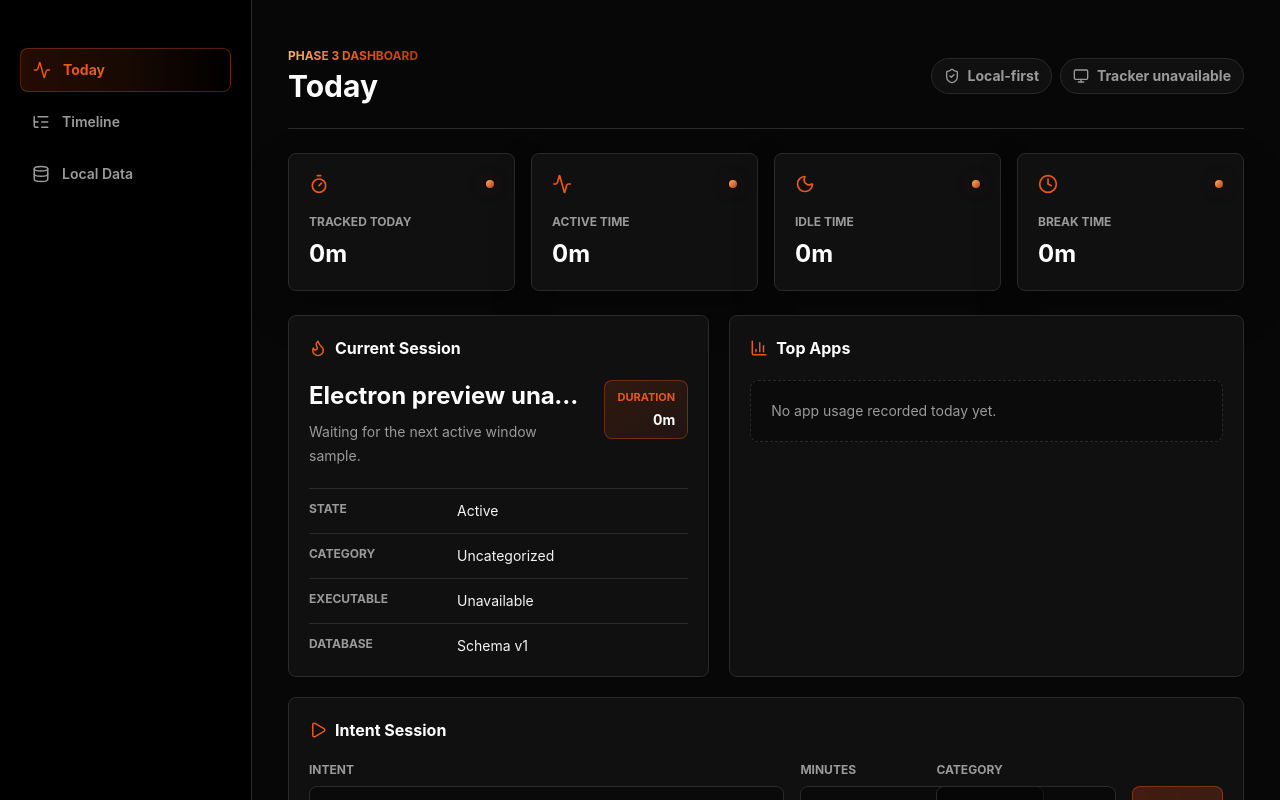
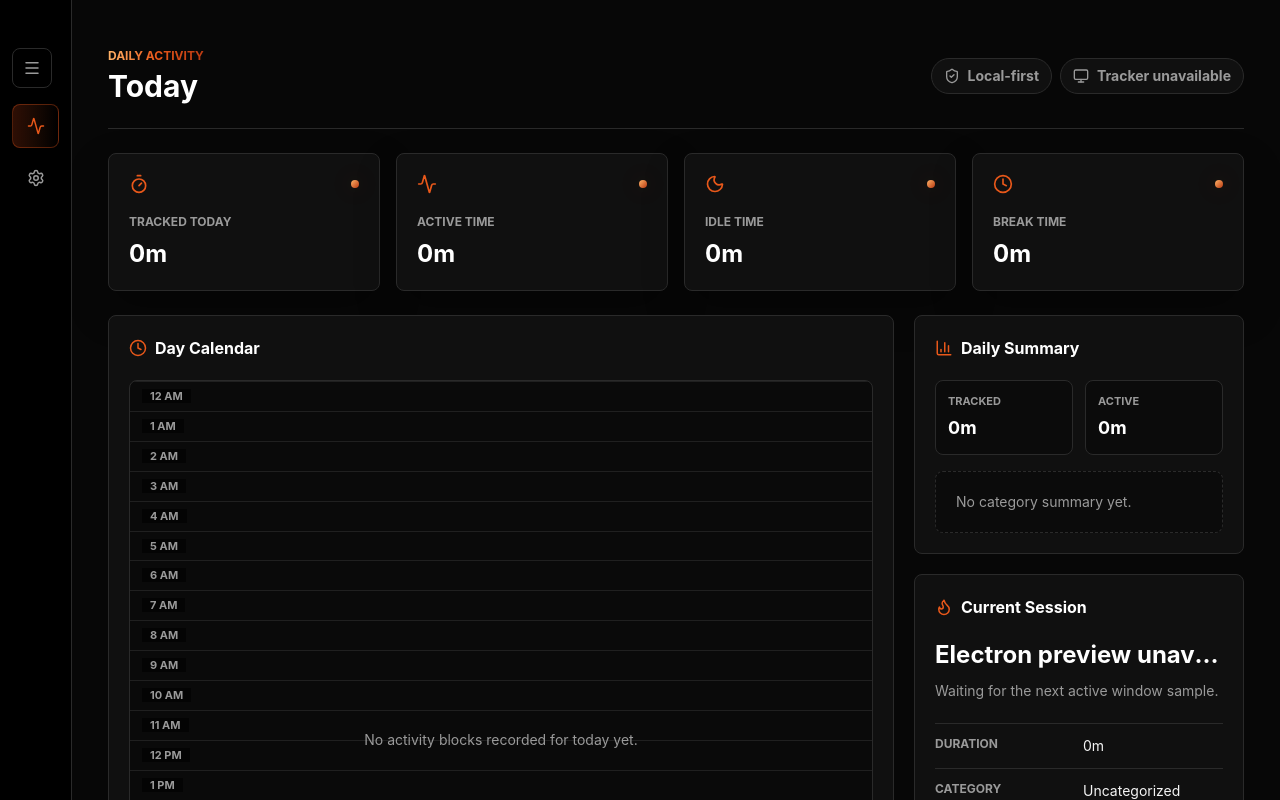
Before and after one commit to kidusshun/stryv, a React (Vite) app: page / in a window 1280 px wide. Shown: the top 800 px of the page. Built offline with nearby package versions, Linux system fonts and the light colour scheme.

Commit message:
feat: overhaul app layout

```diff
--- a/src/App.tsx
+++ b/src/App.tsx
@@ -8,10 +8,12 @@ import {
   Flame,
   ListTree,
   Maximize2,
+  Menu,
   Minus,
   Monitor,
   Moon,
   Play,
+  Settings,
   Square,
   X,
   ShieldCheck,
@@ -55,7 +57,23 @@ type SelectOption = {
   value: string;
 };
 
+type AppPage = 'home' | 'config';
+
+type CategorySummaryItem = {
+  name: string;
+  color: string;
+  durationSeconds: number;
+};
+
+type CalendarBlock = TodayDashboard['timeline'][number] & {
+  topPercent: number;
+  heightPercent: number;
+  color: string;
+};
+
 export function App() {
+  const [activePage, setActivePage] = useState<AppPage>('home');
+  const [isSidebarCollapsed, setIsSidebarCollapsed] = useState(true);
   const [databaseStatus, setDatabaseStatus] = useState<DatabaseStatus | null>(null);
   const [trackerStatus, setTrackerStatus] = useState<TrackerStatus | null>(null);
   const [today, setToday] = useState<TodayDashboard>(previewDashboard);
@@ -114,6 +132,8 @@ export function App() {
   const intentCategories = categories.filter(
     (category) => Boolean(category.is_work) || Boolean(category.is_focus),
   );
+  const categorySummary = useMemo(() => getCategorySummary(today), [today]);
+  const calendarBlocks = useMemo(() => getCalendarBlocks(today), [today]);
 
   const startIntent = async () => {
     if (!window.stryv || !intentCategoryId) {
@@ -192,42 +212,29 @@ export function App() {
   };
 
   return (
-    <main className="min-h-screen overflow-x-hidden bg-stryv-bg text-stryv-text">
+    <main className="min-h-screen overflow-hidden bg-stryv-bg text-stryv-text">
       <WindowControls />
-      <div className="grid min-h-screen grid-cols-1 lg:grid-cols-[252px_minmax(0,1fr)]">
-        <aside className="border-b border-stryv-line bg-black px-5 pb-5 pt-12 lg:border-b-0 lg:border-r">
-          <nav className="grid gap-2" aria-label="Primary">
-            <a
-              className="flex h-11 items-center gap-3 rounded-lg border border-stryv-orange/35 bg-gradient-to-r from-stryv-ember/20 via-stryv-orange/10 to-transparent px-3 text-sm font-bold text-stryv-orange"
-              href="#today"
+      <div
+        className={`grid min-h-screen transition-[grid-template-columns] duration-200 ${
+          isSidebarCollapsed ? 'lg:grid-cols-[72px_minmax(0,1fr)]' : 'lg:grid-cols-[224px_minmax(0,1fr)]'
+        }`}
       >
-              <Activity size={18} />
-              Today
-            </a>
-            <a
-              className="flex h-11 items-center gap-3 rounded-lg px-3 text-sm font-semibold text-stryv-muted hover:bg-stryv-elevated hover:text-stryv-text"
-              href="#timeline"
-            >
-              <ListTree size={18} />
-              Timeline
-            </a>
-            <a
-              className="flex h-11 items-center gap-3 rounded-lg px-3 text-sm font-semibold text-stryv-muted hover:bg-stryv-elevated hover:text-stryv-text"
-              href="#data"
-            >
-              <Database size={18} />
-              Local Data
-            </a>
-          </nav>
-        </aside>
+        <AppSidebar
+          activePage={activePage}
+          isCollapsed={isSidebarCollapsed}
+          onNavigate={setActivePage}
+          onToggle={() => setIsSidebarCollapsed((current) => !current)}
+        />
 
-        <section className="min-w-0 px-5 pb-6 pt-12 sm:px-7 lg:px-9" id="today">
+        <section className="min-h-screen min-w-0 overflow-auto px-5 pb-6 pt-12 sm:px-7 lg:px-9">
           <header className="flex flex-col gap-4 border-b border-stryv-line pb-6 sm:flex-row sm:items-center sm:justify-between">
             <div>
               <p className="bg-gradient-to-r from-stryv-amber via-stryv-orange to-stryv-ember bg-clip-text text-xs font-bold uppercase text-transparent">
-                Phase 3 dashboard
+                {activePage === 'home' ? 'Daily activity' : 'Stryv settings'}
               </p>
-              <h2 className="mt-1 text-3xl font-bold tracking-normal text-white">Today</h2>
+              <h2 className="mt-1 text-3xl font-bold tracking-normal text-white">
+                {activePage === 'home' ? 'Today' : 'Configuration'}
+              </h2>
             </div>
             <div className="flex flex-wrap items-center gap-2">
               <StatusPill icon={<ShieldCheck size={16} />} label="Local-first" />
@@ -239,62 +246,17 @@ export function App() {
             </div>
           </header>
 
-          <section className="mt-6 grid gap-4 md:grid-cols-2 xl:grid-cols-4" aria-label="Daily metrics">
-            <MetricCard icon={<Timer size={20} />} label="Tracked Today" value={formatDuration(today.totalTrackedSeconds)} />
-            <MetricCard icon={<Activity size={20} />} label="Active Time" value={formatDuration(today.activeSeconds)} />
-            <MetricCard icon={<Moon size={20} />} label="Idle Time" value={formatDuration(today.idleSeconds)} />
-            <MetricCard icon={<Clock size={20} />} label="Break Time" value={formatDuration(today.breakSeconds)} />
-          </section>
-
-          <section className="mt-6 grid min-w-0 gap-5 xl:grid-cols-[minmax(0,0.9fr)_minmax(0,1.1fr)]">
-            <Panel title="Current Session" icon={<Flame size={18} />}>
-              <div className="flex min-w-0 flex-col items-start justify-between gap-4 sm:flex-row">
-                <div className="min-w-0">
-                  <p className="truncate text-2xl font-bold text-white">{today.current.appName}</p>
-                  <p className="mt-2 line-clamp-2 text-sm leading-6 text-stryv-muted">
-                    {today.current.windowTitle ?? 'Waiting for the next active window sample.'}
-                  </p>
-                </div>
-                <div className="shrink-0 rounded-lg border border-stryv-orange/35 bg-gradient-to-br from-stryv-orange/15 to-stryv-ember/10 px-3 py-2 text-left sm:text-right">
-                  <p className="text-[11px] font-bold uppercase text-stryv-orange">Duration</p>
-                  <p className="mt-1 whitespace-nowrap text-sm font-bold text-white">
-                    {formatDuration(today.current.durationSeconds)}
-                  </p>
-                </div>
-              </div>
-              <div className="mt-5 grid gap-3 text-sm">
-                <InfoRow label="State" value={today.current.isIdle ? 'Idle' : 'Active'} />
-                <InfoRow label="Category" value={today.current.categoryName ?? 'Uncategorized'} />
-                <InfoRow label="Executable" value={today.current.executablePath ?? 'Unavailable'} />
-                <InfoRow label="Database" value={databaseStatus ? `Schema v${databaseStatus.schemaVersion}` : 'Preparing'} />
-              </div>
-            </Panel>
-
-            <Panel title="Top Apps" icon={<BarChart3 size={18} />}>
-              <div className="grid gap-3">
-                {today.topApps.length > 0 ? (
-                  today.topApps.map((app) => (
-                    <div key={app.appName} className="grid gap-2">
-                      <div className="flex items-center justify-between gap-3 text-sm">
-                        <span className="min-w-0 truncate font-semibold text-white">{app.appName}</span>
-                        <span className="whitespace-nowrap text-stryv-muted">{formatDuration(app.durationSeconds)}</span>
-                      </div>
-                      <div className="h-2 overflow-hidden rounded-full bg-stryv-elevated">
-                        <div
-                          className="h-full rounded-full bg-gradient-to-r from-stryv-ember via-stryv-orange to-stryv-amber shadow-neon"
-                          style={{ width: `${Math.max(6, (app.durationSeconds / topDuration) * 100)}%` }}
+          {activePage === 'home' ? (
+            <HomePage
+              calendarBlocks={calendarBlocks}
+              categorySummary={categorySummary}
+              databaseStatus={databaseStatus}
+              today={today}
+              topDuration={topDuration}
             />
-                      </div>
-                    </div>
-                  ))
           ) : (
-                  <EmptyState text="No app usage recorded today yet." />
-                )}
-              </div>
-            </Panel>
-          </section>
-
-          <Panel title="Intent Session" icon={<Play size={18} />} className="mt-5">
+            <section className="mt-6 grid gap-5">
+              <Panel title="Intent Session" icon={<Play size={18} />}>
                 {today.activeIntent ? (
                   <div className="flex flex-col gap-4 sm:flex-row sm:items-center sm:justify-between">
                     <div className="min-w-0">
@@ -364,8 +326,7 @@ export function App() {
                   </div>
                 )}
               </Panel>
-
-          <section className="mt-5 grid gap-5 xl:grid-cols-2">
+              <section className="grid gap-5 xl:grid-cols-2">
             <Panel title="Categories" icon={<Database size={18} />}>
               <div className="grid gap-3">
                 <div className="grid gap-3 sm:grid-cols-[minmax(0,1fr)_112px_auto]">
@@ -487,45 +448,7 @@ export function App() {
               </div>
             </Panel>
               </section>
-
-          <Panel title="Timeline" icon={<ListTree size={18} />} className="mt-5" id="timeline">
-            <div className="grid gap-2">
-              {today.timeline.length > 0 ? (
-                today.timeline.map((session) => (
-                  <article
-                    key={session.id}
-                    className="grid gap-3 rounded-lg border border-stryv-line bg-black/40 p-3 sm:grid-cols-[132px_minmax(0,1fr)_96px] sm:items-center"
-                  >
-                    <div className="text-xs font-bold uppercase text-stryv-orange">
-                      {formatTime(session.startedAt)} - {session.endedAt ? formatTime(session.endedAt) : 'Now'}
-                    </div>
-                    <div className="min-w-0">
-                      <div className="flex min-w-0 items-center gap-2">
-                        <span
-                          className={`h-2 w-2 shrink-0 rounded-full ${
-                            session.isIdle
-                              ? 'bg-stryv-muted'
-                              : 'bg-gradient-to-br from-stryv-amber to-stryv-ember shadow-neon'
-                          }`}
-                        />
-                        <h3 className="truncate text-sm font-bold text-white">{session.appName}</h3>
-                      </div>
-                      <p className="mt-1 truncate text-sm text-stryv-muted">
-                        {session.windowTitle ?? (session.isIdle ? 'Idle block' : 'Untitled window')}
-                      </p>
-                    </div>
-                    <div className="text-left text-sm font-bold text-white sm:text-right">
-                      {formatDuration(session.durationSeconds)}
-                    </div>
-                  </article>
-                ))
-              ) : (
-                <EmptyState text="The timeline will fill in as Stryv records activity changes." />
-              )}
-            </div>
-          </Panel>
-
-          <section className="mt-5 rounded-lg border border-stryv-line bg-stryv-panel p-5" id="data">
+              <section className="rounded-lg border border-stryv-line bg-stryv-panel p-5">
                 <h3 className="text-base font-bold text-white">Local Data</h3>
                 <dl className="mt-4 grid gap-3 text-sm">
                   <InfoRow label="Database file" value={databaseStatus?.path ?? 'Preparing local database...'} />
@@ -534,8 +457,253 @@ export function App() {
                 </dl>
               </section>
             </section>
+          )}
+        </section>
       </div>
     </main>
+  );
+}
+
+function AppSidebar({
+  activePage,
+  isCollapsed,
+  onNavigate,
+  onToggle,
+}: {
+  activePage: AppPage;
+  isCollapsed: boolean;
+  onNavigate: (page: AppPage) => void;
+  onToggle: () => void;
+}) {
+  return (
+    <aside className="border-b border-stryv-line bg-black/95 px-3 pb-4 pt-12 lg:min-h-screen lg:border-b-0 lg:border-r">
+      <div className="flex items-center justify-between">
+        {!isCollapsed ? (
+          <span className="px-2 text-xs font-bold uppercase tracking-normal text-stryv-muted">Navigation</span>
+        ) : null}
+        <button
+          aria-label={isCollapsed ? 'Expand sidebar' : 'Collapse sidebar'}
+          className="grid h-10 w-10 place-items-center rounded-lg border border-stryv-line text-stryv-muted hover:border-stryv-orange/45 hover:text-white"
+          onClick={onToggle}
+          type="button"
+        >
+          <Menu size={18} />
+        </button>
+      </div>
+      <nav className="mt-4 grid gap-2" aria-label="Primary">
+        <SidebarButton
+          icon={<Activity size={18} />}
+          isActive={activePage === 'home'}
+          isCollapsed={isCollapsed}
+          label="Today"
+          onClick={() => onNavigate('home')}
+        />
+        <SidebarButton
+          icon={<Settings size={18} />}
+          isActive={activePage === 'config'}
+          isCollapsed={isCollapsed}
+          label="Config"
+          onClick={() => onNavigate('config')}
+        />
+      </nav>
+    </aside>
+  );
+}
+
+function SidebarButton({
+  icon,
+  isActive,
+  isCollapsed,
+  label,
+  onClick,
+}: {
+  icon: React.ReactNode;
+  isActive: boolean;
+  isCollapsed: boolean;
+  label: string;
+  onClick: () => void;
+}) {
+  return (
+    <button
+      className={`flex h-11 items-center gap-3 rounded-lg border px-3 text-sm font-bold transition ${
+        isActive
+          ? 'border-stryv-orange/35 bg-gradient-to-r from-stryv-ember/25 via-stryv-orange/10 to-transparent text-stryv-orange'
+          : 'border-transparent text-stryv-muted hover:bg-stryv-elevated hover:text-white'
+      } ${isCollapsed ? 'justify-center' : 'justify-start'}`}
+      onClick={onClick}
+      title={isCollapsed ? label : undefined}
+      type="button"
+    >
+      <span className="shrink-0">{icon}</span>
+      {!isCollapsed ? <span className="truncate">{label}</span> : null}
+    </button>
+  );
+}
+
+function HomePage({
+  calendarBlocks,
+  categorySummary,
+  databaseStatus,
+  today,
+  topDuration,
+}: {
+  calendarBlocks: CalendarBlock[];
+  categorySummary: CategorySummaryItem[];
+  databaseStatus: DatabaseStatus | null;
+  today: TodayDashboard;
+  topDuration: number;
+}) {
+  return (
+    <>
+      <section className="mt-6 grid gap-4 md:grid-cols-2 xl:grid-cols-4" aria-label="Daily metrics">
+        <MetricCard icon={<Timer size={20} />} label="Tracked Today" value={formatDuration(today.totalTrackedSeconds)} />
+        <MetricCard icon={<Activity size={20} />} label="Active Time" value={formatDuration(today.activeSeconds)} />
+        <MetricCard icon={<Moon size={20} />} label="Idle Time" value={formatDuration(today.idleSeconds)} />
+        <MetricCard icon={<Clock size={20} />} label="Break Time" value={formatDuration(today.breakSeconds)} />
+      </section>
+
+      <section className="mt-6 grid min-w-0 gap-5 xl:grid-cols-[minmax(0,1fr)_330px]">
+        <Panel title="Day Calendar" icon={<CalendarIcon />}>
+          <DayCalendar blocks={calendarBlocks} />
+        </Panel>
+        <div className="grid content-start gap-5">
+          <DailySummary categorySummary={categorySummary} today={today} />
+          <Panel title="Current Session" icon={<Flame size={18} />}>
+            <div className="min-w-0">
+              <p className="truncate text-2xl font-bold text-white">{today.current.appName}</p>
+              <p className="mt-2 line-clamp-2 text-sm leading-6 text-stryv-muted">
+                {today.current.windowTitle ?? 'Waiting for the next active window sample.'}
+              </p>
+            </div>
+            <div className="mt-5 grid gap-3 text-sm">
+              <InfoRow label="Duration" value={formatDuration(today.current.durationSeconds)} />
+              <InfoRow label="Category" value={today.current.categoryName ?? 'Uncategorized'} />
+              <InfoRow label="Database" value={databaseStatus ? `Schema v${databaseStatus.schemaVersion}` : 'Preparing'} />
+            </div>
+          </Panel>
+          <Panel title="Top Apps" icon={<BarChart3 size={18} />}>
+            <div className="grid gap-3">
+              {today.topApps.length > 0 ? (
+                today.topApps.map((app) => (
+                  <div key={app.appName} className="grid gap-2">
+                    <div className="flex items-center justify-between gap-3 text-sm">
+                      <span className="min-w-0 truncate font-semibold text-white">{app.appName}</span>
+                      <span className="whitespace-nowrap text-stryv-muted">{formatDuration(app.durationSeconds)}</span>
+                    </div>
+                    <div className="h-2 overflow-hidden rounded-full bg-stryv-elevated">
+                      <div
+                        className="h-full rounded-full bg-gradient-to-r from-stryv-ember via-stryv-orange to-stryv-amber shadow-neon"
+                        style={{ width: `${Math.max(6, (app.durationSeconds / topDuration) * 100)}%` }}
+                      />
+                    </div>
+                  </div>
+                ))
+              ) : (
+                <EmptyState text="No app usage recorded today yet." />
+              )}
+            </div>
+          </Panel>
+        </div>
+      </section>
+    </>
+  );
+}
+
+function CalendarIcon() {
+  return <Clock size={18} />;
+}
+
+function DayCalendar({ blocks }: { blocks: CalendarBlock[] }) {
+  const hours = Array.from({ length: 24 }, (_, index) => index);
+
+  return (
+    <div className="relative h-[720px] overflow-hidden rounded-lg border border-stryv-line bg-black/35">
+      <div className="absolute inset-0 grid" style={{ gridTemplateRows: 'repeat(24, minmax(0, 1fr))' }}>
+        {hours.map((hour) => (
+          <div className="border-t border-stryv-line/70" key={hour}>
+            <span className="ml-3 -translate-y-2 bg-black/60 px-2 text-[11px] font-bold text-stryv-muted">
+              {formatHour(hour)}
+            </span>
+          </div>
+        ))}
+      </div>
+      <div className="absolute bottom-0 left-20 right-4 top-0">
+        {blocks.map((block) => (
+          <article
+            className="absolute left-0 right-0 overflow-hidden rounded-md border border-white/10 px-3 py-2 shadow-[0_8px_22px_rgba(0,0,0,0.36)]"
+            key={block.id}
+            style={{
+              background: `linear-gradient(135deg, ${block.color}d9, ${block.color}8a)`,
+              top: `${block.topPercent}%`,
+              height: `${block.heightPercent}%`,
+            }}
+          >
+            <p className="truncate text-xs font-bold text-white">{block.appName}</p>
+            <p className="mt-1 truncate text-[11px] font-semibold text-white/80">
+              {formatTime(block.startedAt)} - {block.endedAt ? formatTime(block.endedAt) : 'Now'}
+            </p>
+          </article>
+        ))}
+      </div>
+      {blocks.length === 0 ? (
+        <div className="absolute inset-0 grid place-items-center px-6 text-center text-sm text-stryv-muted">
+          No activity blocks recorded for today yet.
+        </div>
+      ) : null}
+    </div>
+  );
+}
+
+function DailySummary({
+  categorySummary,
+  today,
+}: {
+  categorySummary: CategorySummaryItem[];
+  today: TodayDashboard;
+}) {
+  const total = Math.max(today.activeSeconds + today.idleSeconds, 1);
+
+  return (
+    <Panel title="Daily Summary" icon={<BarChart3 size={18} />}>
+      <div className="grid gap-4">
+        <div className="grid grid-cols-2 gap-3">
+          <SummaryStat label="Tracked" value={formatDuration(today.totalTrackedSeconds)} />
+          <SummaryStat label="Active" value={formatDuration(today.activeSeconds)} />
+        </div>
+        <div className="grid gap-3">
+          {categorySummary.length > 0 ? (
+            categorySummary.map((item) => (
+              <div className="grid gap-2" key={item.name}>
+                <div className="flex items-center justify-between gap-3 text-sm">
+                  <span className="flex min-w-0 items-center gap-2">
+                    <span className="h-2.5 w-2.5 shrink-0 rounded-full" style={{ background: item.color }} />
+                    <span className="truncate font-semibold text-white">{item.name}</span>
+                  </span>
+                  <span className="whitespace-nowrap text-stryv-muted">{formatDuration(item.durationSeconds)}</span>
+                </div>
+                <div className="h-2 overflow-hidden rounded-full bg-stryv-elevated">
+                  <div
+                    className="h-full rounded-full"
+                    style={{ background: item.color, width: `${Math.max(5, (item.durationSeconds / total) * 100)}%` }}
+                  />
+                </div>
+              </div>
+            ))
+          ) : (
+            <EmptyState text="No category summary yet." />
+          )}
+        </div>
+      </div>
+    </Panel>
+  );
+}
+
+function SummaryStat({ label, value }: { label: string; value: string }) {
+  return (
+    <div className="rounded-lg border border-stryv-line bg-black/30 p-3">
+      <p className="text-[11px] font-bold uppercase text-stryv-muted">{label}</p>
+      <p className="mt-1 text-lg font-bold text-white">{value}</p>
+    </div>
   );
 }
 
@@ -739,6 +907,44 @@ function EmptyState({ text }: { text: string }) {
   );
 }
 
+function getCategorySummary(today: TodayDashboard): CategorySummaryItem[] {
+  const durations = new Map<string, CategorySummaryItem>();
+
+  for (const session of today.timeline) {
+    const name = session.categoryName ?? (session.isIdle ? 'Idle' : 'Uncategorized');
+    const color = session.categoryColor ?? (session.isIdle ? '#737373' : '#a3a3a3');
+    const current = durations.get(name);
+
+    durations.set(name, {
+      name,
+      color,
+      durationSeconds: (current?.durationSeconds ?? 0) + session.durationSeconds,
+    });
+  }
+
+  return [...durations.values()].sort((a, b) => b.durationSeconds - a.durationSeconds);
+}
+
+function getCalendarBlocks(today: TodayDashboard): CalendarBlock[] {
+  const dayStart = new Date(`${today.day}T00:00:00`);
+  const dayEnd = new Date(dayStart);
+  dayEnd.setDate(dayEnd.getDate() + 1);
+  const totalDayMs = dayEnd.getTime() - dayStart.getTime();
+
+  return today.timeline.map((session) => {
+    const startedAt = Math.max(Date.parse(session.startedAt), dayStart.getTime());
+    const endedAt = Math.min(Date.parse(session.endedAt ?? new Date().toISOString()), dayEnd.getTime());
+    const durationMs = Math.max(5 * 60 * 1000, endedAt - startedAt);
+
+    return {
+      ...session,
+      color: session.categoryColor ?? (session.isIdle ? '#737373' : '#e8581a'),
+      topPercent: ((startedAt - dayStart.getTime()) / totalDayMs) * 100,
+      heightPercent: Math.min(100, (durationMs / totalDayMs) * 100),
+    };
+  });
+}
+
 function formatDuration(totalSeconds: number): string {
   const seconds = Math.max(0, Math.floor(totalSeconds));
   const hours = Math.floor(seconds / 3600);
@@ -751,6 +957,22 @@ function formatDuration(totalSeconds: number): string {
   return `${minutes}m`;
 }
 
+function formatHour(hour: number): string {
+  if (hour === 0) {
+    return '12 AM';
+  }
+
+  if (hour < 12) {
+    return `${hour} AM`;
+  }
+
+  if (hour === 12) {
+    return '12 PM';
+  }
+
+  return `${hour - 12} PM`;
+}
+
 function formatTime(iso: string): string {
   return new Intl.DateTimeFormat(undefined, {
     hour: '2-digit',
```
Also changed, not shown: electron/database.ts (+10 -1 lines). Lines whose indentation alone changed are shown as unchanged.
